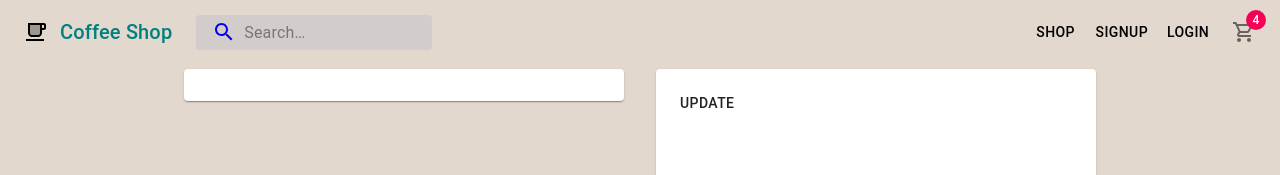
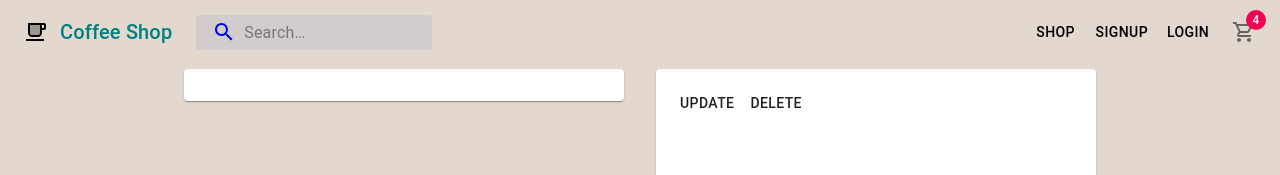
Before and after one commit to mmtakeuchi/coffeeMERN, a React (Create React App) app in the folder frontend/: page /products/1 in a window 1280 px wide. Shown: the top 175 px of the page. Built offline with nearby package versions, Linux system fonts and the light colour scheme; no server answers.

Commit message:
created delete button on product detail page

```diff
--- a/frontend/src/actions/productActions.js
+++ b/frontend/src/actions/productActions.js
@@ -76,7 +76,7 @@ export const deleteProduct = (productId) => (dispatch) => {
       console.log(res);
       dispatch(deleteItem(productId));
     })
-    .catch((err) => dispatch(receiveErrors(err.response.data)));
+    .catch((err) => dispatch(receiveErrors(err)));
 };
 
 export const updateProduct = (productId, updatedProduct) => (dispatch) => {
--- a/frontend/src/components/products/ProductDetail.js
+++ b/frontend/src/components/products/ProductDetail.js
@@ -1,7 +1,7 @@
 import React, { useState, useEffect } from "react";
 import { useDispatch, useSelector } from "react-redux";
 import { Link, useHistory } from "react-router-dom";
-import { getProduct } from "../../actions/productActions";
+import { getProduct, deleteProduct } from "../../actions/productActions";
 import { makeStyles } from "@material-ui/core/styles";
 import { Paper, Button, TextField, Grid } from "@material-ui/core/";
 
@@ -91,6 +91,11 @@ const ProductDetail = (props) => {
     }
   };
 
+  const handleDelete = () => {
+    dispatch(deleteProduct(productId));
+    history.push("/products");
+  };
+
   return (
     <React.Fragment>
       {product && (
@@ -114,6 +119,7 @@ const ProductDetail = (props) => {
                 >
                   Update
                 </Button>
+                <Button onClick={handleDelete}>Delete</Button>
                 <h1 className={classes.title}>{product.title}</h1>
                 <h3>
                   {product.category
```
